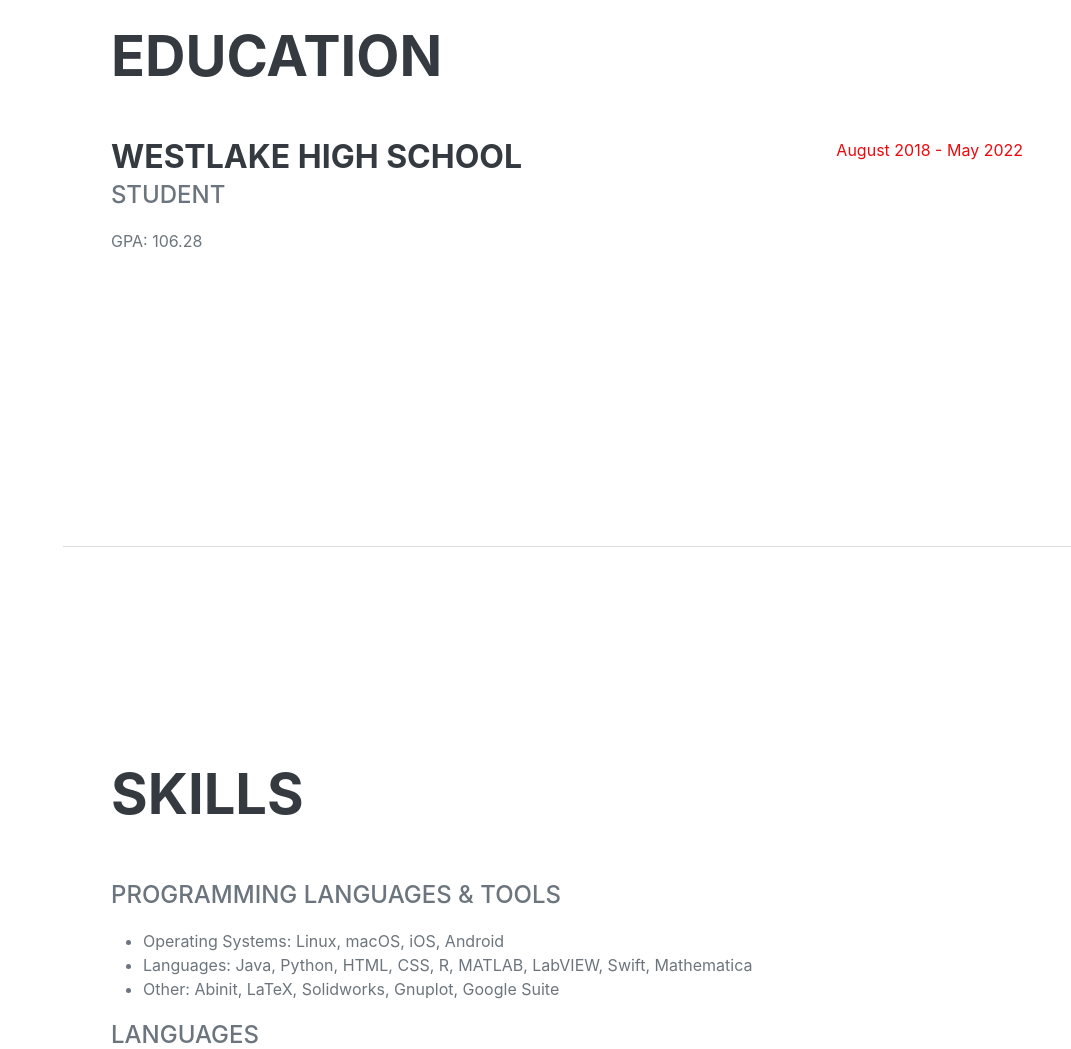
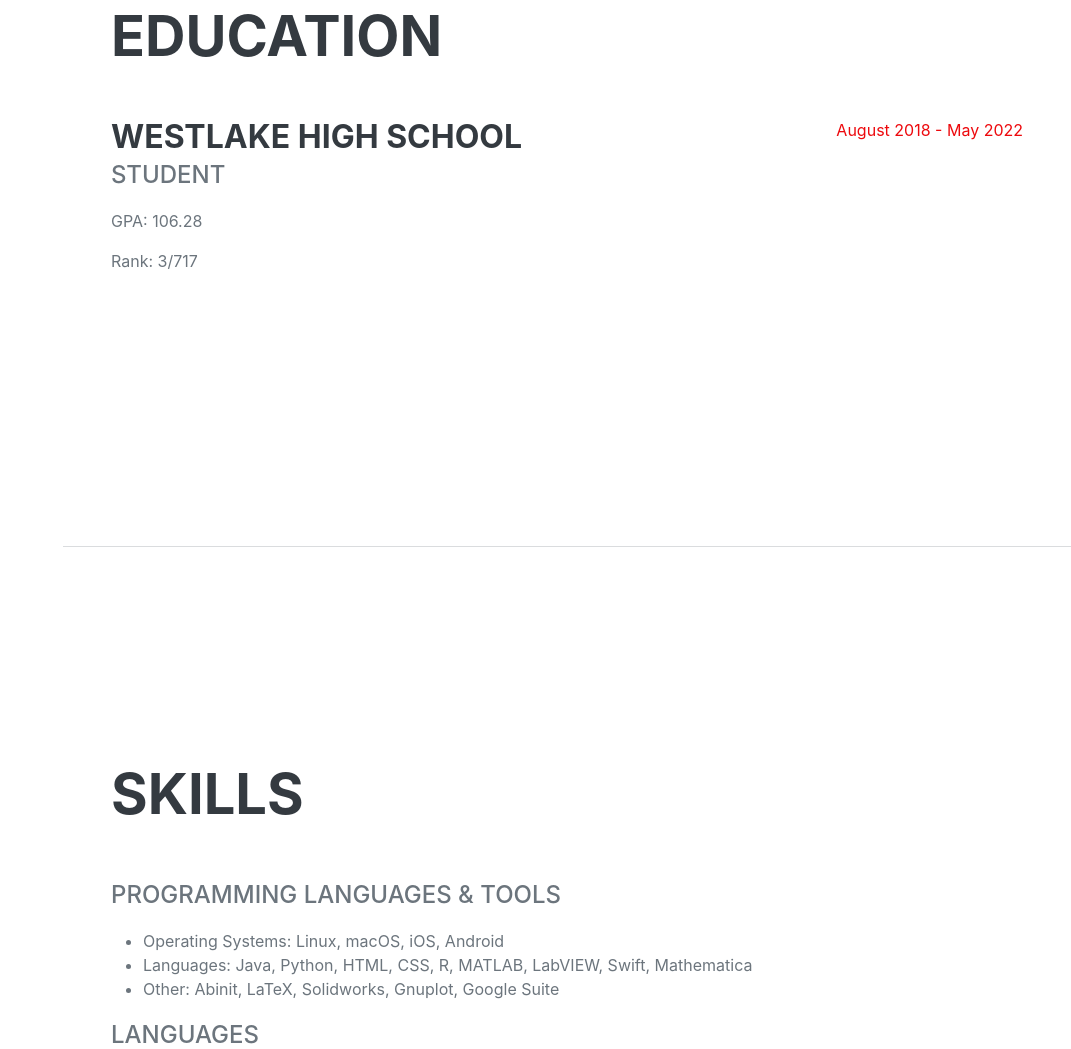
Before and after one commit to Jiaqi07/Jiaqi07.github.io, a plain HTML site: page index.html in a window 1280 px wide. Shown: the part 4260-5309 px from the top of the page, without its empty margins (209-1280 px from the left). Drawn offline with nearby package versions, Linux system fonts and the light colour scheme; files whose address does not match are found by name; a web font is replaced by a local one.

Commit message:
Update index.html

```diff
--- a/index.html
+++ b/index.html
@@ -271,6 +271,7 @@
                             <h3 class="mb-0">Westlake High School</h3>
                             <div class="subheading mb-3">Student</div>
                             <p>GPA: 106.28</p>
+                            <p>Rank: 3/717</p>
                         </div>
                         <div class="flex-shrink-0"><span class="text-primary">August 2018 - May 2022</span></div>
                     </div>
```
